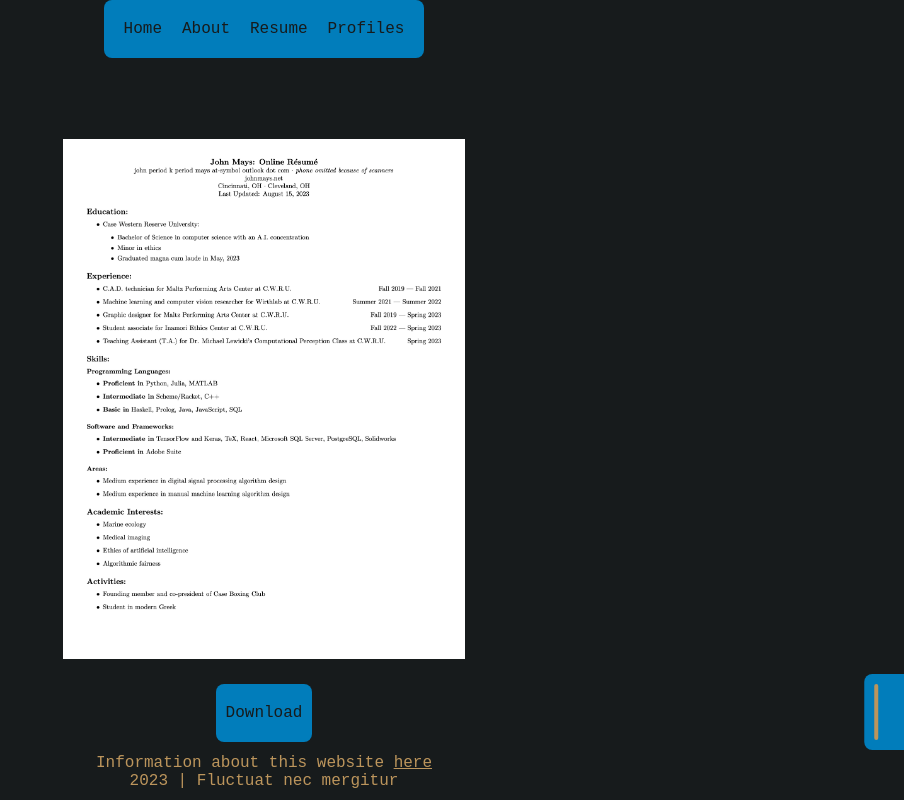
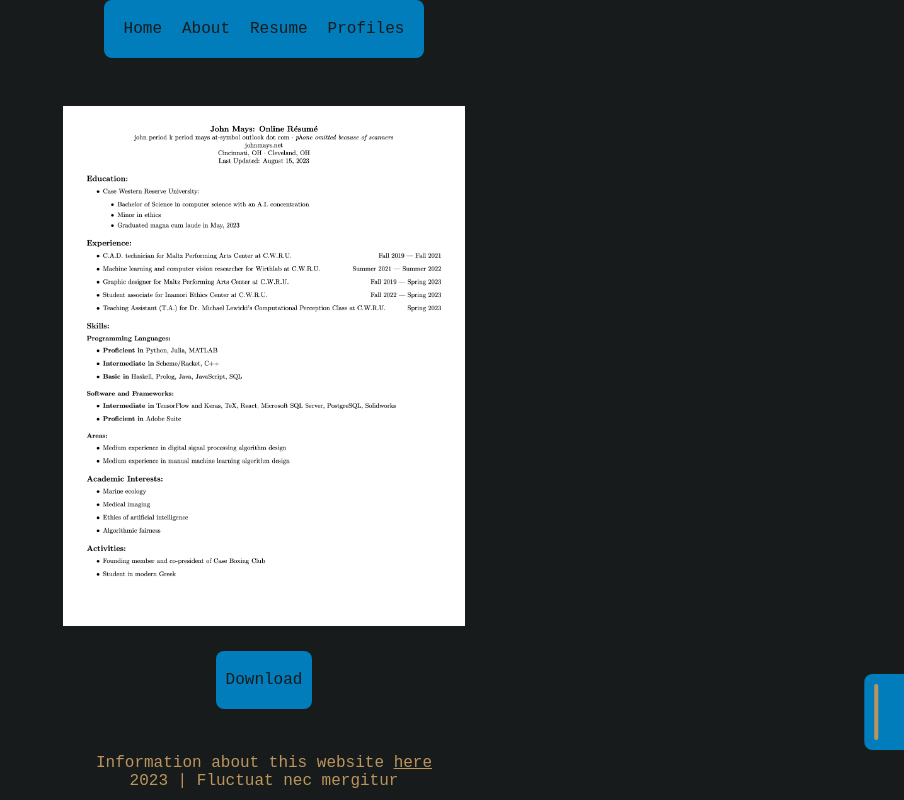
Before and after one commit to johnmays/johnmays.github.io, a React (Create React App) app: page /#/resume in a window 1280 px wide. Shown: the whole page, without its empty margins (376-1280 px from the left). Built offline with nearby package versions, Linux system fonts and the light colour scheme.

Commit message:
styling for resume page; getting footer & download button to play nice

```diff
--- a/src/Pages/Resume.jsx
+++ b/src/Pages/Resume.jsx
@@ -3,15 +3,13 @@ import resume_image from '../assets/images/09_15_23_mays_online_resume.jpg'
 export default function Resume() {
 
     return(
-        <div className='pdf-box'>
+        <div className='resume-content'>
             <a href="/09_15_23_mays_online_resume.pdf" target="_blank" rel="noopener noreferrer">
                 <img src={resume_image} alt="My resume.  Text can be extracted by actually downloading it as a pdf with the button below."></img>
             </a>
-            <div className='button-box'>
-                <a href="/09_15_23_mays_online_resume.pdf" target="_blank" rel="noopener noreferrer">
-                    <button>Download</button>
-                </a>
-            </div>
+            <a href="/09_15_23_mays_online_resume.pdf" target="_blank" rel="noopener noreferrer">
+                <button>Download</button>
+            </a>
         </div>
     )
 }
--- a/src/index.css
+++ b/src/index.css
@@ -17,12 +17,62 @@ body {
   color: #bc955c
 }
 
-.app{
+.app{/* container for everything on page including navbar and footer */
+  position: relative;
+  min-height: 100vh;
+}
+
+.page-content {/* container for everything besides navbar and footer */
+  padding: 20px;
+  z-index: 0;
+  position: relative;
+  padding: 3rem;
+}
+
+/* GENERAL PAGE CONTENT: */
+
+.content-box{
   display: flex;
   flex-direction: column;
-  justify-content: space-between;
-  min-height: 100vh;
 }
+
+.content-box h1,p,img{
+  margin: auto;
+}
+
+.content-box p{
+  margin-top: 20px;
+  width: 50vw;
+  display: inline-block;
+  text-align: left;
+}
+
+.summary-box p{
+  text-align: center;
+}
+
+.content-box img {
+  margin-top: 20px;
+}
+
+a {
+  text-decoration: none;
+}
+
+.summary-box img{
+  width: 300px;
+}
+
+.text-link {
+  text-decoration: underline;
+  color: #bc955c;
+}
+
+.text-link:hover {
+  color: #017dbb;
+}
+
+/* NAVBAR: */
 
 .navbar, button {
   color: #171b1c;
@@ -37,15 +87,12 @@ body {
   text-align: center;
   width: fit-content;
   border-radius: 8px;
-  position: fixed;
   z-index: 2;
 }
 
-/*.spacer {
-  padding-top: 40px;
-  height: 1rem;
-  opacity: 0%;
-}*/
+.navbar{
+  position: fixed;
+}
 
 .nav-link {
   padding: 10px;
@@ -71,12 +118,9 @@ body {
   opacity: 1;
 }
 
-.page-content {
-  padding: 20px;
-  z-index: 0;
-}
+/* RESUME DISPLAY: */
 
-.pdf-box {
+.resume-content {/* containter for resume image + download button */
   display: flex;
   flex-direction: column;
   justify-content: center;
@@ -84,14 +128,12 @@ body {
   margin: auto;
 }
 
-.pdf-box img {
+.resume-content img {
   width: auto;
   height: 65vh;
 }
 
-.button-box {
-  z-index: 1;
-}
+/* BUTTONS: */
 
 button {
   border: 0;
@@ -104,6 +146,8 @@ button:hover {
   color: #bc955c;
   cursor:pointer;
 }
+
+/* PROFILE PAGE: */
 
 .profile-page {
   display: flex;
@@ -137,50 +181,13 @@ button:hover {
   color: #017dbb;
 }
 
-.content-box{
-  display: flex;
-  flex-direction: column;
-}
-
-.content-box h1,p,img{
-  margin: auto;
-}
-
-.content-box p{
-  margin-top: 20px;
-  width: 50vw;
-  display: inline-block;
-  text-align: left;
-}
-
-.summary-box p{
-  text-align: center;
-}
-
-.content-box img {
-  margin-top: 20px;
-}
-
-a {
-  text-decoration: none;
-}
-
-.summary-box img{
-  width: 300px;
-}
+/* NOTFOUND/404: */
 
 .not-found-box img {
   width: 300px;
 }
 
-.text-link {
-  text-decoration: underline;
-  color: #bc955c;
-}
-
-.text-link:hover {
-  color: #017dbb;
-}
+/* RECOMMENDER TAB: */
 
 .recommender-tab {
   position: fixed;
@@ -222,9 +229,13 @@ a {
   background-color: #bc955c;
 }
 
+/* FOOTER: */
+
 .footer {
   text-align: center;
-  margin: 10px;
-  bottom: 0px;
-  position: sticky;
+  margin-top: 20px;
+  bottom: 10px;
+  position: absolute;
+  width: 100%;
+  z-index: 1;
 }
```
